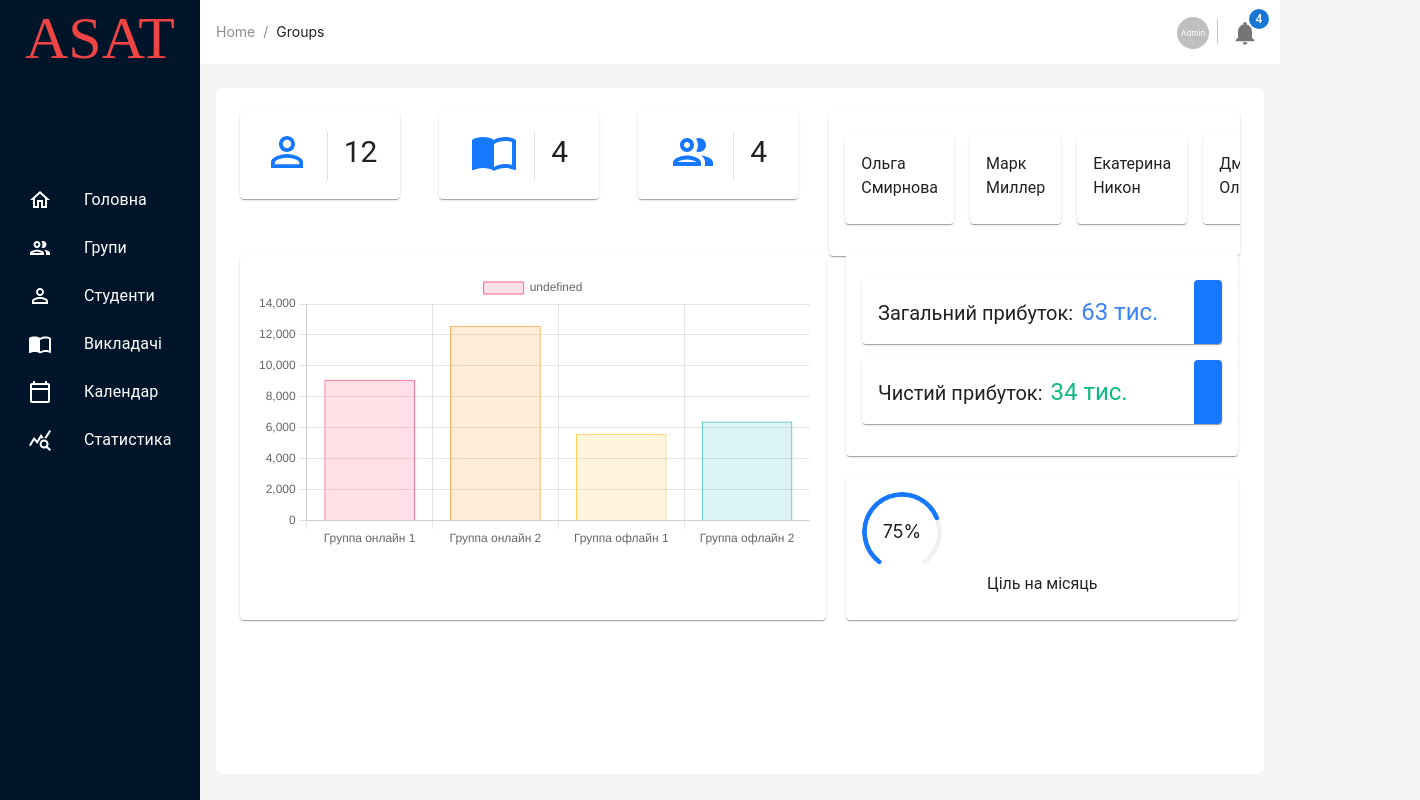
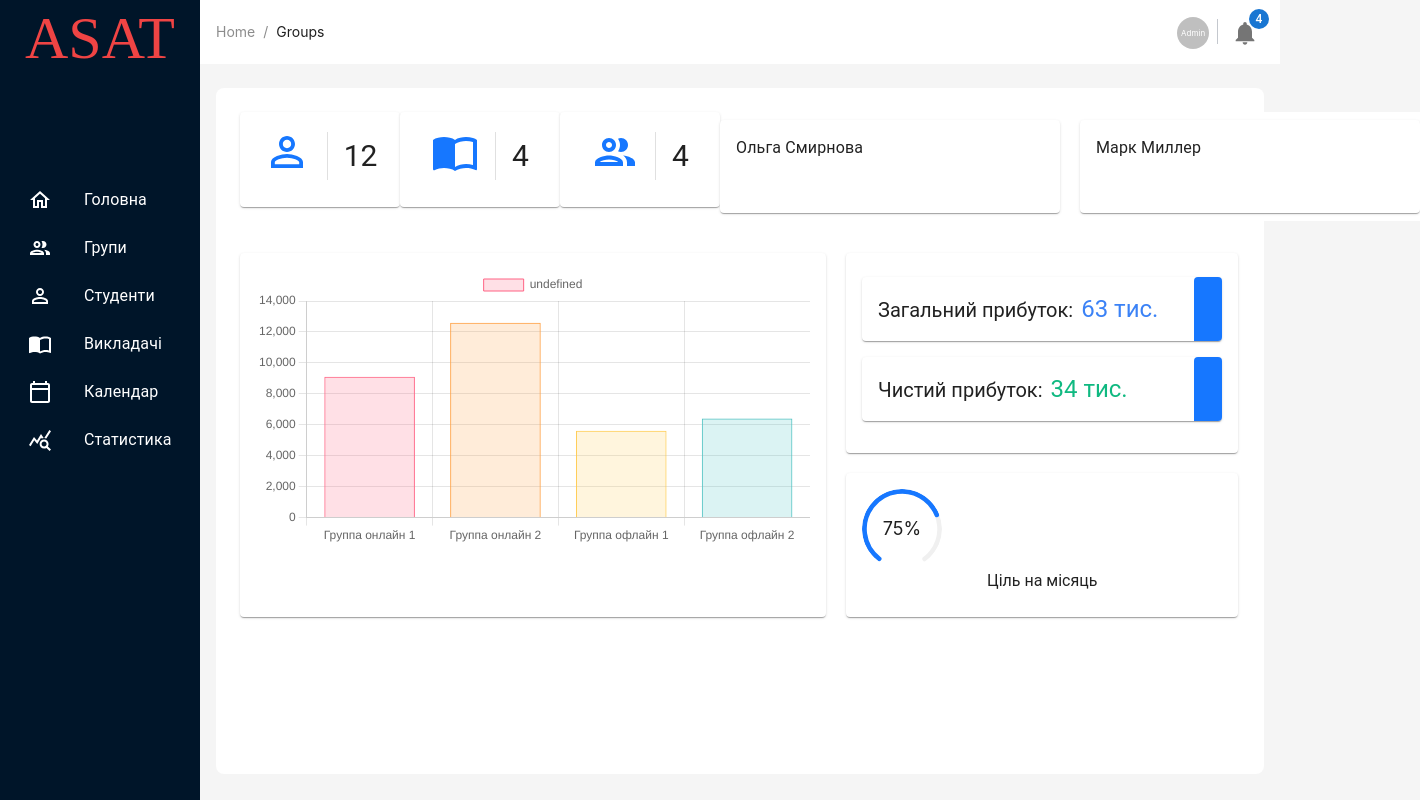
Before and after one commit to troanart/Test-ehs, a Next.js app: page /admin in a window 1280 px wide. Shown: the whole page, 1420 px wide, since content can reach past the window. Built offline with nearby package versions, Linux system fonts and the light colour scheme.

Commit message:
Добавил карточки топ листа с преподователями

```diff
--- a/app/admin/page.js
+++ b/app/admin/page.js
@@ -8,7 +8,7 @@ import TopTeacherList from "../ui/common/dashboard/teacher-top-list";
 const Admin = () => {
   return (
     <div>
-      <div className=" flex">
+      <div className=" flex mb-8">
         <CardList />
         <TopTeacherList />
       </div>
--- a/app/ui/common/dashboard/card-list.js
+++ b/app/ui/common/dashboard/card-list.js
@@ -65,25 +65,19 @@ export default function CardList() {
     <Box
       sx={{
         width: 100 + "%",
-        // maxWidth: 160 + "px",
+        maxWidth: 50 + "%",
         bgcolor: "background.paper",
       }}>
       <nav aria-label="secondary mailbox folders">
-        <List className="flex gap-2" style={{ paddingTop: 0 }}>
+        <List className="flex" style={{ padding: 0 }}>
           {menuItems.map((item) => (
-            <ListItem
-              style={{ marginBottom: 15 + "px" }}
-              disablePadding
-              key={item.title}>
+            <ListItem disablePadding key={item.title}>
               <Card style={{ minWidth: 160 + "px" }}>
                 <CardContent
                   sx={{
                     display: "flex",
                     justifyContent: "center",
                     alignItems: "center",
-                    "&:last-child": {
-                      paddingBottom: 16 + "px",
-                    },
                   }}>
                   <div style={{ marginRight: 8 }}>
                     <ListItemIcon
@@ -98,7 +92,7 @@ export default function CardList() {
                   <Divider orientation="vertical" sx={{ height: 48 + "px" }} />
                   <div className="ml-4">
                     <div
-                      style={{ marginBottom: 8 + "px" }}
+                      // style={{ marginBottom: 8 + "px" }}
                       className="text-center text-3xl">
                       {item.value}
                     </div>
--- a/app/ui/common/dashboard/teacher-top-list.js
+++ b/app/ui/common/dashboard/teacher-top-list.js
@@ -1,6 +1,13 @@
 "use client";
 
-import { Card, CardContent, List, ListItem } from "@mui/material";
+import {
+  Box,
+  Card,
+  CardContent,
+  List,
+  ListItem,
+  Typography,
+} from "@mui/material";
 import React, { useEffect, useState } from "react";
 
 export default function TopTeacherList() {
@@ -23,21 +30,22 @@ export default function TopTeacherList() {
   }, []);
 
   return (
-    <Card>
+    <Box
+      sx={{
+        width: "100%",
+        bgcolor: "background.paper",
+      }}>
+      <List className="flex  gap-5 py-0">
+        {teachers.slice(0, 2).map((item) => (
+          <ListItem key={item.id} className="flex" disablePadding>
+            <Card className="w-[340px] min-h-[93px] ">
               <CardContent>
-        <List className="flex gap-4">
-          {teachers.map((item) => (
-            <ListItem key={item.id} disablePadding>
-              <Card>
-                <CardContent>
-                  {console.log(item.name)}
-                  {item.name}
+                <Typography>{item.name}</Typography>
               </CardContent>
             </Card>
           </ListItem>
         ))}
       </List>
-      </CardContent>
-    </Card>
+    </Box>
   );
 }
```
Lines whose indentation alone changed are shown as unchanged.
